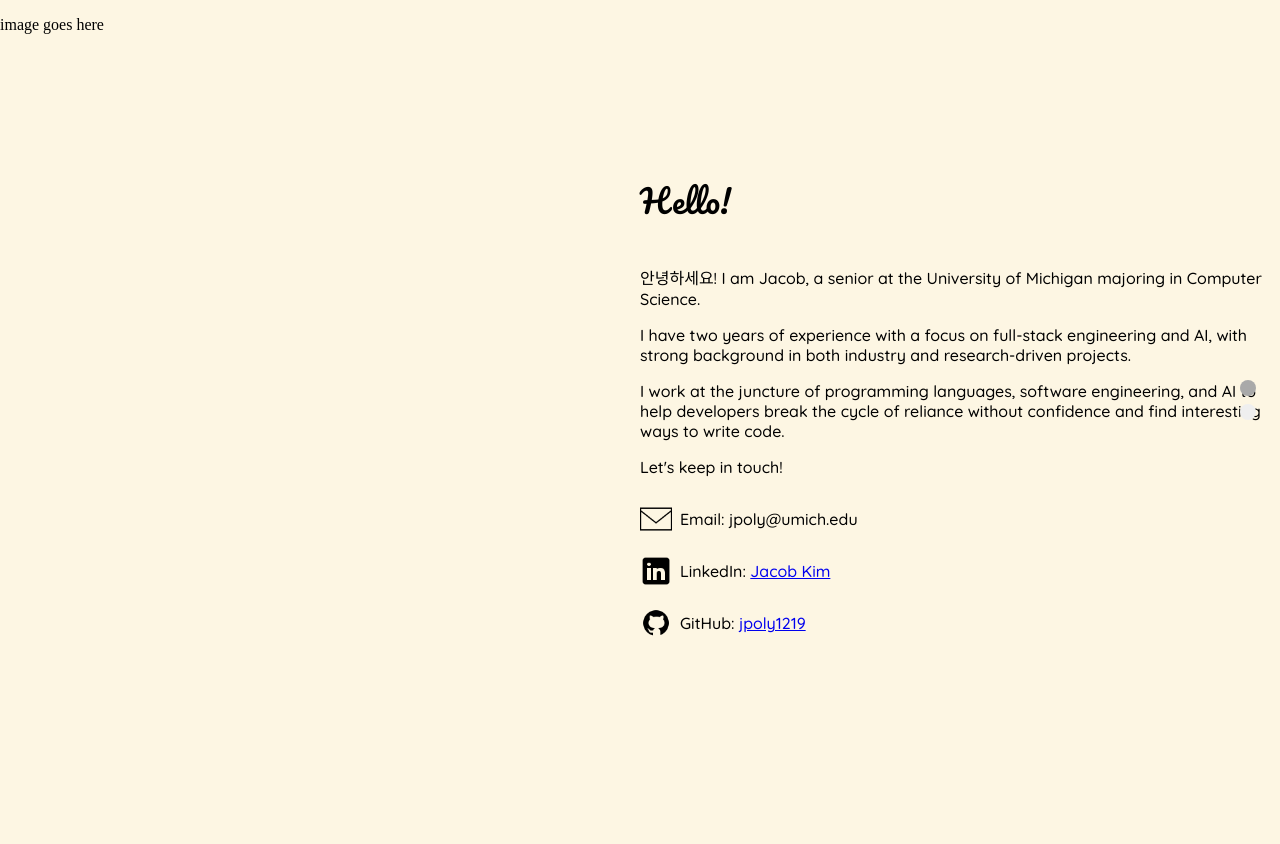
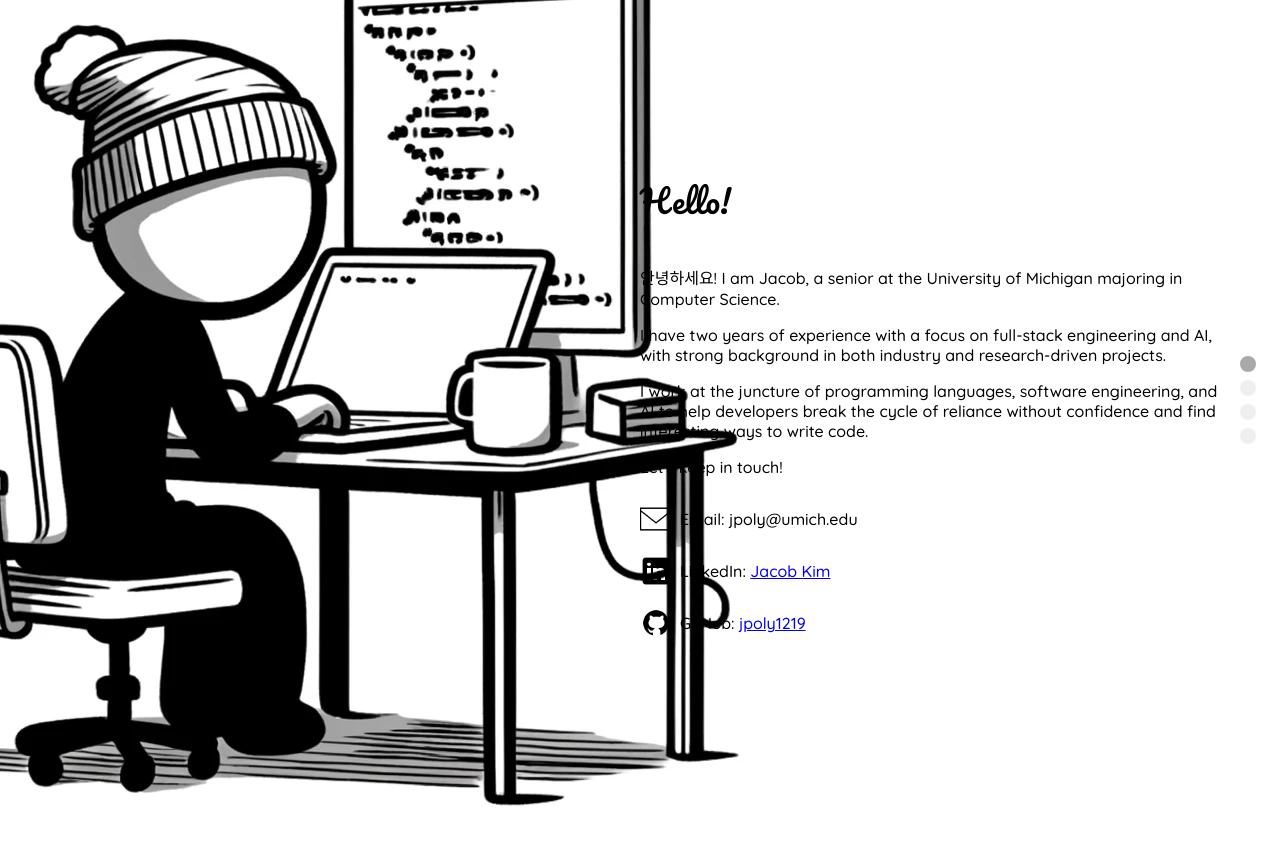
Before and after one commit to jpoly1219/jpoly1219.github.io, a SvelteKit app: page / in a window 1280 px wide. Shown: the top 844 px of the page. Before the commit the page ends 800 px from the top, so only its background shows below. Built offline with nearby package versions, Linux system fonts and the light colour scheme.

Commit message:
add more pages

```diff
--- a/src/routes/+page.svelte
+++ b/src/routes/+page.svelte
@@ -1,12 +1,12 @@
 <script>
   import ScrollableDiv from "../components/ScrollableDiv.svelte";
 
-  const sections = ["about", "projects"];
+  const sections = ["about", "professional-experiences", "projects", "fun"];
 </script>
 
 <div class="container">
   <div class="left">
-    <p>image goes here</p>
+    <img src="/img3.webp" alt="me coding" />
   </div>
   <div class="right">
     <ScrollableDiv sectionTitles={sections} />
@@ -18,7 +18,7 @@
     margin: 0;
     padding: 0;
     overflow: hidden;
-    background-color: #fdf6e3;
+    /* background-color: #fdf6e3; */
   }
 
   .container {
@@ -31,11 +31,16 @@
   .left {
     width: 50%;
     height: 100%;
+    display: flex;
+    align-items: center;
+    justify-content: center;
   }
 
   .right {
     width: 50%;
     height: 100%;
     min-height: 100%;
+    padding-right: 3rem;
+    position: relative;
   }
 </style>
```
